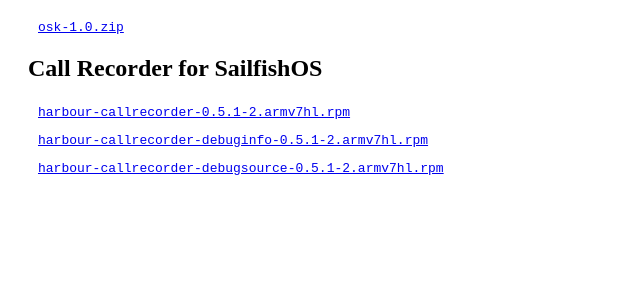
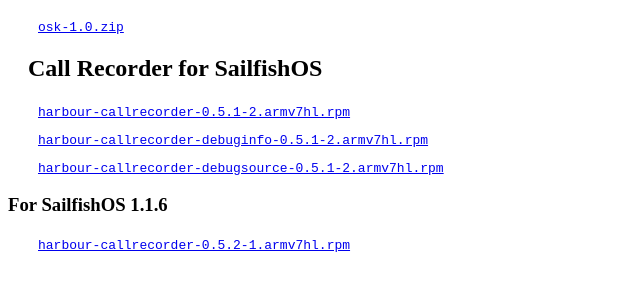
Before and after one commit to dpurgin/dpurgin.github.io, a plain HTML site: page index.html in a window 1280 px wide. Shown: the part 110-400 px from the top of the page, without its empty margins (0-640 px from the left). Drawn offline with Linux system fonts and the light colour scheme.

Commit message:
harbou-callrecorder 0.5.2 for SailfishOS 1.1.6

```diff
--- a/index.html
+++ b/index.html
@@ -30,5 +30,7 @@
             <div><a href="releases/harbour-callrecorder/harbour-callrecorder-0.5.1-2.armv7hl.rpm">harbour-callrecorder-0.5.1-2.armv7hl.rpm</a></div>
             <div><a href="releases/harbour-callrecorder/harbour-callrecorder-debuginfo-0.5.1-2.armv7hl.rpm">harbour-callrecorder-debuginfo-0.5.1-2.armv7hl.rpm</a></div>
             <div><a href="releases/harbour-callrecorder/harbour-callrecorder-debugsource-0.5.1-2.armv7hl.rpm">harbour-callrecorder-debugsource-0.5.1-2.armv7hl.rpm</a></div>
+            <h3>For SailfishOS 1.1.6</h3>
+                <div><a href="releases/harbour-callrecorder/harbour-callrecorder-0.5.2-1.armv7hl.com">harbour-callrecorder-0.5.2-1.armv7hl.rpm</a></div>
     </body>
 </html>
```
Also changed, not shown: 3 other files.
